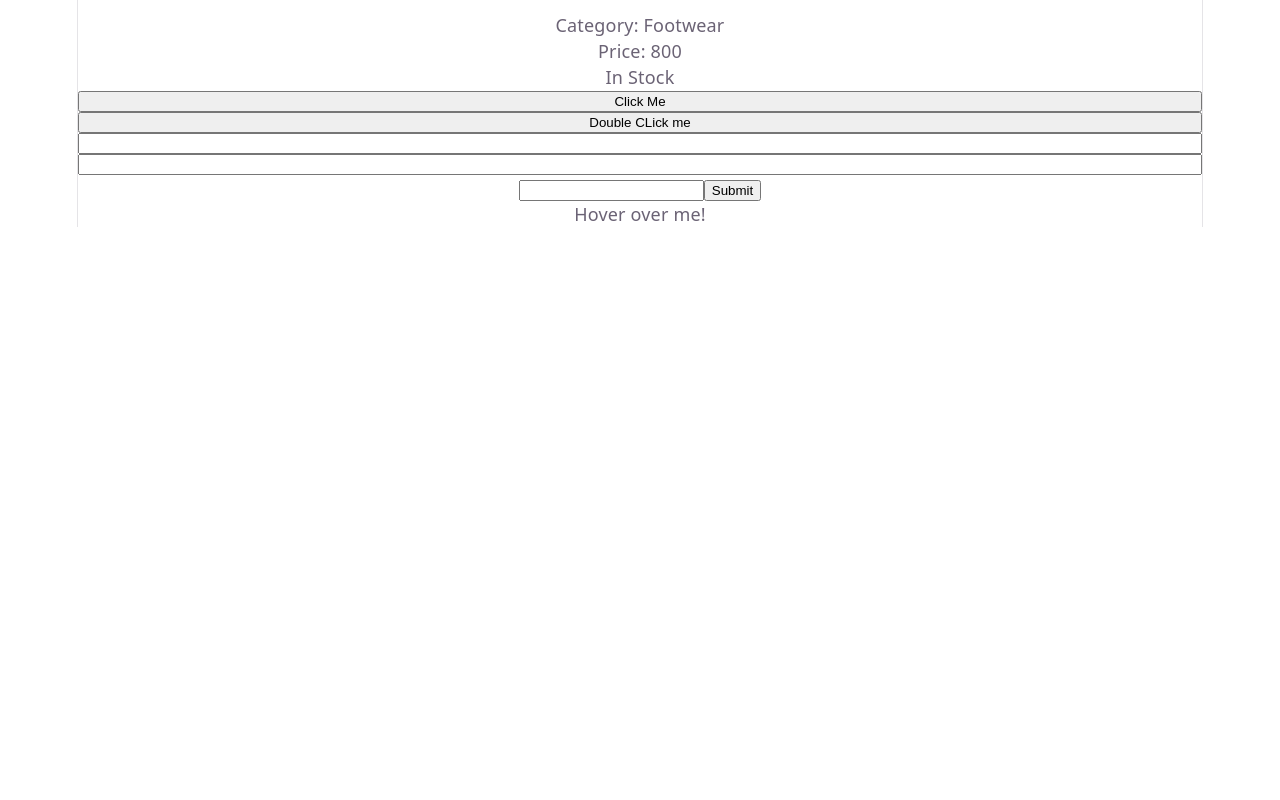
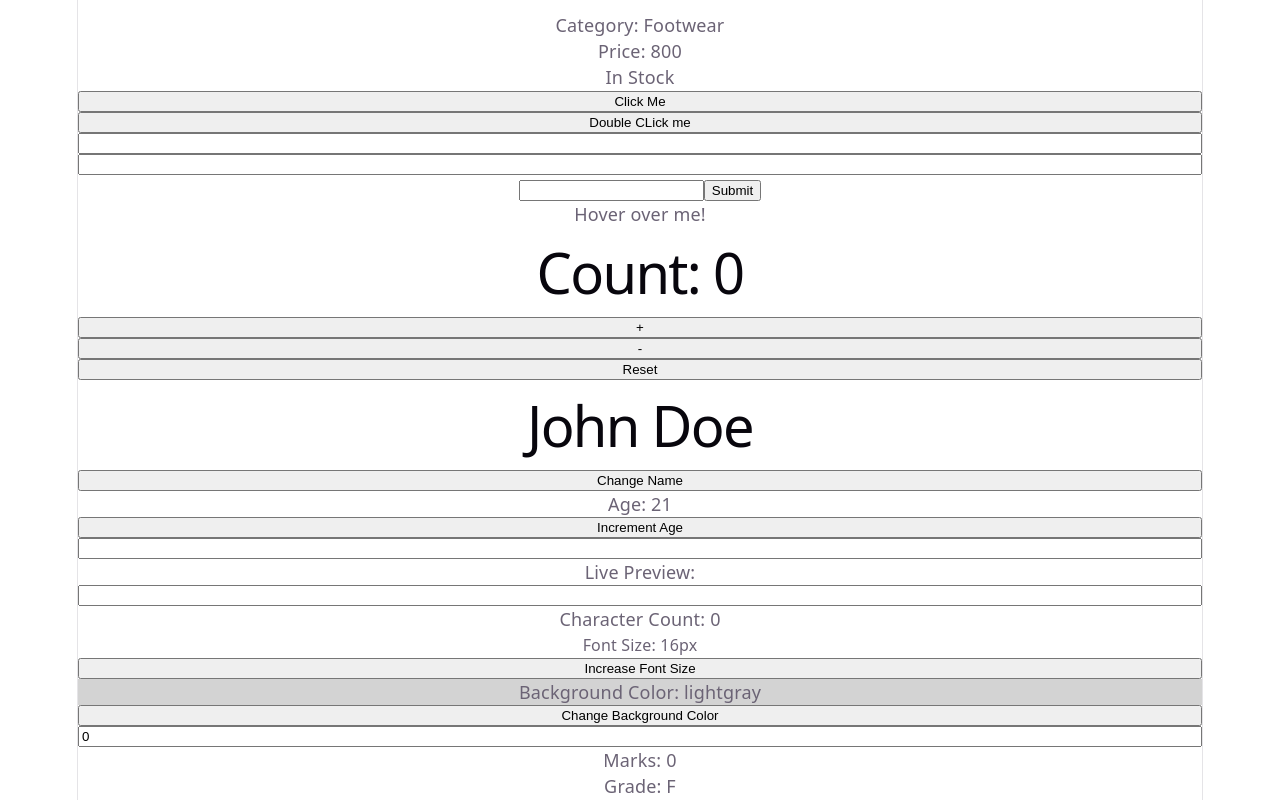
Before and after one commit to juhivibhakar14/fullstack-learning-journey, a React (Vite) app in the folder react.js/react-fundamentals/: page / in a window 1280 px wide. Shown: the part 1190-1990 px from the top of the page. Before the commit the page ends 1417 px from the top, so only its background shows below. Built offline with nearby package versions, Linux system fonts and the light colour scheme.

Commit message:
Various State program practiced.

```diff
--- a/react.js/react-fundamentals/src/App.jsx
+++ b/react.js/react-fundamentals/src/App.jsx
@@ -9,6 +9,14 @@ import InputLogger from "./components/events/InputLogger";
 import SearchBox from "./components/events/SearchBox";
 import FormSubmit from "./components/events/FormSubmit";
 import MouseEnter from "./components/events/MouseEnter";
+import Counter from "./components/state/counter";
+import NameChanger from "./components/state/NameChanger";
+import AgeIncrementer from "./components/state/AgeIncrementer";
+import LivePreview from "./components/state/InputLivePreview";
+import CharacterCounter from "./components/state/CharacterCOunter";
+import SizeChanger from "./components/state/FontSizeChanger";
+import ColorChanger from "./components/state/BackgroundColorChanger";
+import MarksCalculator from "./components/state/MarksCalculator";
 
 function App() {
   return (
@@ -36,6 +44,14 @@ function App() {
       <SearchBox />
       <FormSubmit />
       <MouseEnter />
+      <Counter />
+      <NameChanger />
+      <AgeIncrementer />
+      <LivePreview />
+      <CharacterCounter />
+      <SizeChanger />
+      <ColorChanger />
+      <MarksCalculator />
 
     </>
   );
--- /dev/null
+++ b/react.js/react-fundamentals/src/components/state/AgeIncrementer.jsx
@@ -0,0 +1,20 @@
+import {useState} from 'react';
+
+function AgeIncrementer() {
+    const [age, setAge] = useState(21);
+
+    function handleClick() {
+        setAge(age+1);
+    }
+
+    return (
+        <>
+            <p>Age: {age}</p>
+            <button onClick={handleClick}>
+                Increment Age
+            </button>
+        </>
+    );
+}
+
+export default AgeIncrementer;
--- /dev/null
+++ b/react.js/react-fundamentals/src/components/state/BackgroundColorChanger.jsx
@@ -0,0 +1,19 @@
+import {useState} from 'react';
+
+function ColorChanger(){
+    const [color, setColor] = useState('lightgray');
+
+    function handleClick(){
+        setColor('red');
+    }
+
+    return (
+        <>
+            <p style={{backgroundColor: color}}>Background Color: {color}</p>
+            <button onClick={handleClick}>
+                Change Background Color
+            </button>
+        </>
+    );
+}
+export default ColorChanger;
--- /dev/null
+++ b/react.js/react-fundamentals/src/components/state/CharacterCOunter.jsx
@@ -0,0 +1,19 @@
+import {useState} from 'react' ;
+
+function CharacterCounter(){
+    const [text, setText] =useState('');
+
+    function handleChange(event){
+        setText(event.target.value)
+    }
+    return (
+        <>
+        <input type = "text"
+        value = {text}
+        onChange = {handleChange}
+        />
+        <p>Character Count: {text.length}</p>
+        </>
+    )
+}
+export default CharacterCounter;
--- /dev/null
+++ b/react.js/react-fundamentals/src/components/state/FontSizeChanger.jsx
@@ -0,0 +1,19 @@
+import {useState} from 'react';
+
+function SizeChanger(){
+    const [size, setSize] = useState(16);
+
+    function handleClick(){
+        setSize(size + 2);
+    }
+
+    return (
+        <>
+            <p style={{fontSize: `${size}px`}}>Font Size: {size}px</p>
+            <button onClick={handleClick}>
+                Increase Font Size
+            </button>
+        </>
+    );
+}
+export default SizeChanger;
--- /dev/null
+++ b/react.js/react-fundamentals/src/components/state/InputLivePreview.jsx
@@ -0,0 +1,19 @@
+import {useState} from 'react';
+
+function LivePreview(){
+    const [text, setText] = useState('');
+
+    function handleChange(event){
+        setText(event.target.value);
+    }
+    return (
+        <>
+        <input type = "text"
+        value = {text}
+        onChange = {handleChange}
+        />
+        <p>Live Preview: {text}</p>
+        </>
+    )
+}
+export default LivePreview;
--- /dev/null
+++ b/react.js/react-fundamentals/src/components/state/MarksCalculator.jsx
@@ -0,0 +1,38 @@
+import { useState } from "react";
+
+function MarksCalculator() {
+  const [marks, setMarks] = useState(0);
+
+  function handleChange(event) {
+    setMarks(Number(event.target.value));
+  }
+
+  function getGrade() {
+    if (marks >= 90) {
+      return "A";
+    } else if (marks >= 80) {
+      return "B";
+    } else if (marks >= 70) {
+      return "C";
+    } else if (marks >= 60) {
+      return "D";
+    } else {
+      return "F";
+    }
+  }
+
+  return (
+    <>
+      <input
+        type="number"
+        value={marks}
+        onChange={handleChange}
+      />
+
+      <p>Marks: {marks}</p>
+      <p>Grade: {getGrade()}</p>
+    </>
+  );
+}
+
+export default MarksCalculator;
--- /dev/null
+++ b/react.js/react-fundamentals/src/components/state/NameChanger.jsx
@@ -0,0 +1,21 @@
+import { useState } from "react";
+
+function NameChanger() {
+  const [name, setName] = useState("John Doe");
+
+  function handleClick() {
+    setName("Juhi Vibhakar");
+  }
+
+  return (
+    <>
+      <h1>{name}</h1>
+
+      <button onClick={handleClick}>
+        Change Name
+      </button>
+    </>
+  );
+}
+
+export default NameChanger;
--- a/react.js/react-fundamentals/src/components/state/counter.jsx
+++ b/react.js/react-fundamentals/src/components/state/counter.jsx
@@ -3,13 +3,27 @@ import { useState } from "react";
 function Counter() {
   const [count, setCount] = useState(0);
 
+  function countAdd() {
+    setCount(count + 1);
+  }
+
+  function countSub() {
+    setCount(count - 1);
+  }
+
+  function reset() {
+    setCount(0);
+  }
+
   return (
     <>
       <h1>Count: {count}</h1>
 
-      <button onClick={() => setCount(count + 1)}>
-        Increase
-      </button>
+      <button onClick={countAdd}>+</button>
+
+      <button onClick={countSub}>-</button>
+
+      <button onClick={reset}>Reset</button>
     </>
   );
 }
```
Also changed, not shown: react.js/react-fundamentals/src/components/state/LikeButton.jsx (added, +19 -0 lines).
